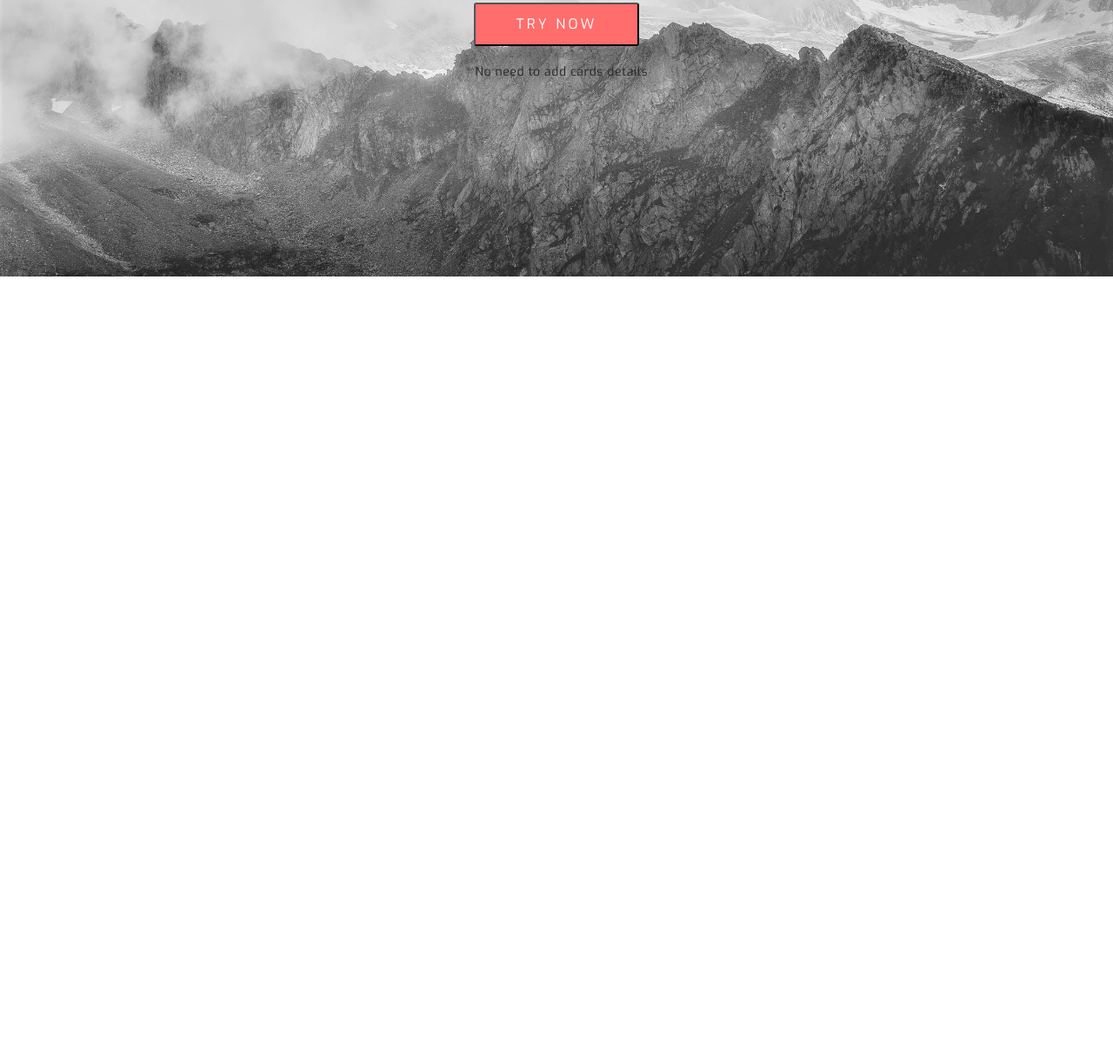
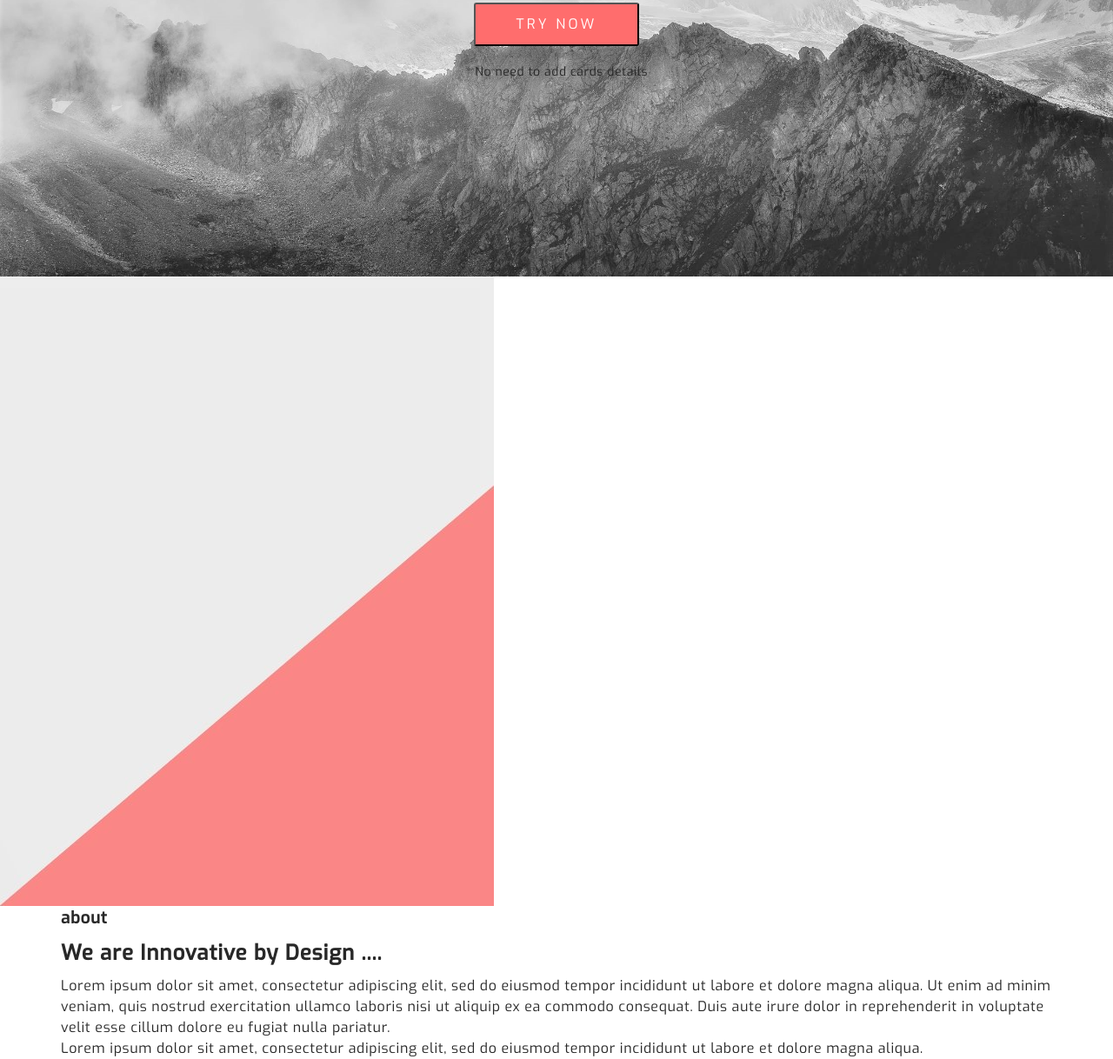
Before and after one commit to Crinoidea/Design-studio, a website: page src/index.html in a window 1280 px wide. Shown: the part 513-1731 px from the top of the page at 87% size. Before the commit the page ends 831 px from the top, so only its background shows below. Drawn offline with nearby package versions, Linux system fonts and the light colour scheme; files that its build step writes are made by us from their sources; files whose address does not match are found by name.

Commit message:
Add section .about at index.html

```diff
--- a/src/index.html
+++ b/src/index.html
@@ -36,6 +36,24 @@
         <div class="promo__details title title_fs14">* No need to add cards details</div>
     </section>
 
+    <section class="about">
+        <img src="img/bg_design.jpg" alt="design" class="about__bg">
+        <div class="container">
+            <div class="about__wrapper">
+                <h3 class="about__subheader title title_subheader">about</h3>
+                <h2 class="about__header title title_header">We are Innovative by Design <span class="title_pink">....</span></h2>
+                <div class="about__descr title title_descr">
+                    <div>
+                        Lorem ipsum dolor sit amet, consectetur adipiscing elit, sed do eiusmod tempor incididunt ut labore et dolore magna aliqua. Ut enim ad minim veniam, quis nostrud exercitation ullamco laboris nisi ut aliquip ex ea commodo consequat. Duis aute irure dolor in reprehenderit in voluptate velit esse cillum dolore eu fugiat nulla pariatur.
+                    </div>
+                    <div>
+                        Lorem ipsum dolor sit amet, consectetur adipiscing elit, sed do eiusmod tempor incididunt ut labore et dolore magna aliqua.
+                    </div>
+                </div>
+            </div>
+        </div>
+    </section>
+
     <script src="js/script.js"></script>
 </body>
 </html>
```
Also changed, not shown: dist/index.html.
